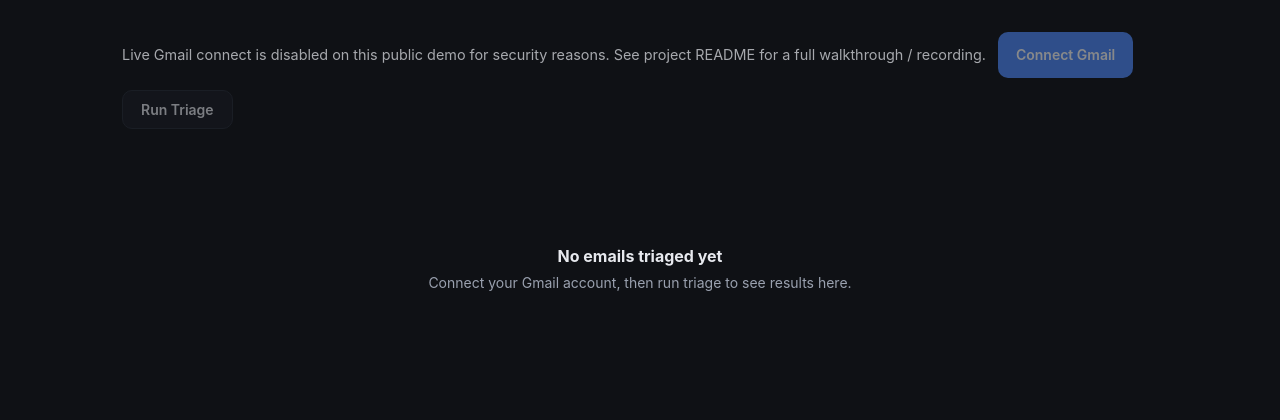
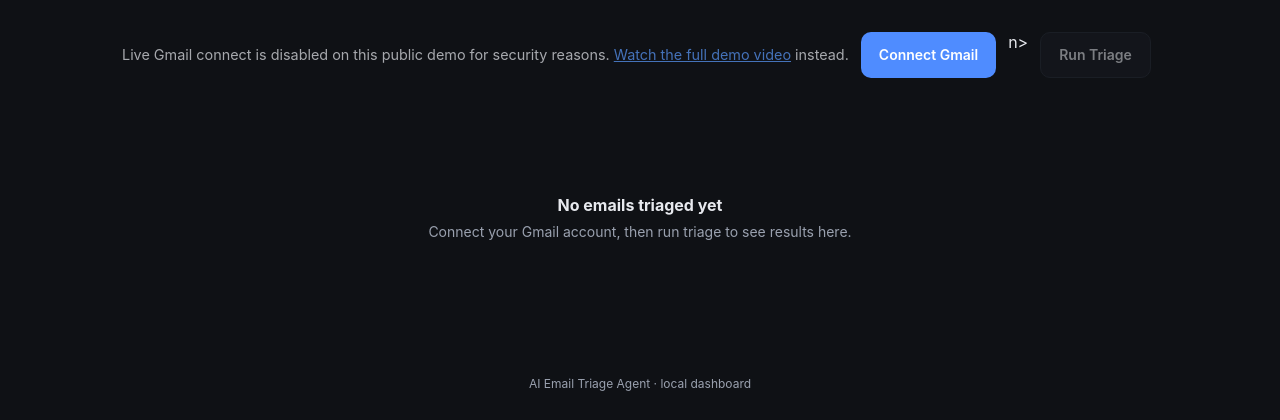
Before and after one commit to anuragtiwari73219-byte/ai-email-triage-agent, a Flask app: page / in a window 1280 px wide. Shown: the part 93-513 px from the top of the page. Run offline with Flask 3, Linux system fonts and the light colour scheme; data that the repository does not hold is empty.

Commit message:
Add demo video link

```diff
--- a/templates/dashboard.html
+++ b/templates/dashboard.html
@@ -146,8 +146,9 @@
   <div class="error-banner" id="errorBanner"></div>
 
   <div class="actions">
-    <p style="opacity:0.7;font-size:0.9em;margin-bottom:1em;">Live Gmail connect is disabled on this public demo for security reasons. See project README for a full walkthrough / recording.</p>
-    <button class="btn-primary" id="connectBtn" disabled title="Live connect disabled for security">Connect Gmail (disabled)</button>
+<p style="opacity:0.7;font-size:0.9em;margin-bottom:1em;">Live Gmail connect is disabled on this public demo for security reasons. <a href="https://youtu.be/yGKZDPF96Lo" target="_blank" style="color:#5b9bff;">Watch the full demo video</a> instead.</p>
+
+    <button class="btn-primary" id="connectBtn">Connect Gmail</button>n>
     <button class="btn-secondary" id="triageBtn" disabled>Run Triage</button>
   </div>
 
```
Also changed, not shown: README.md.
